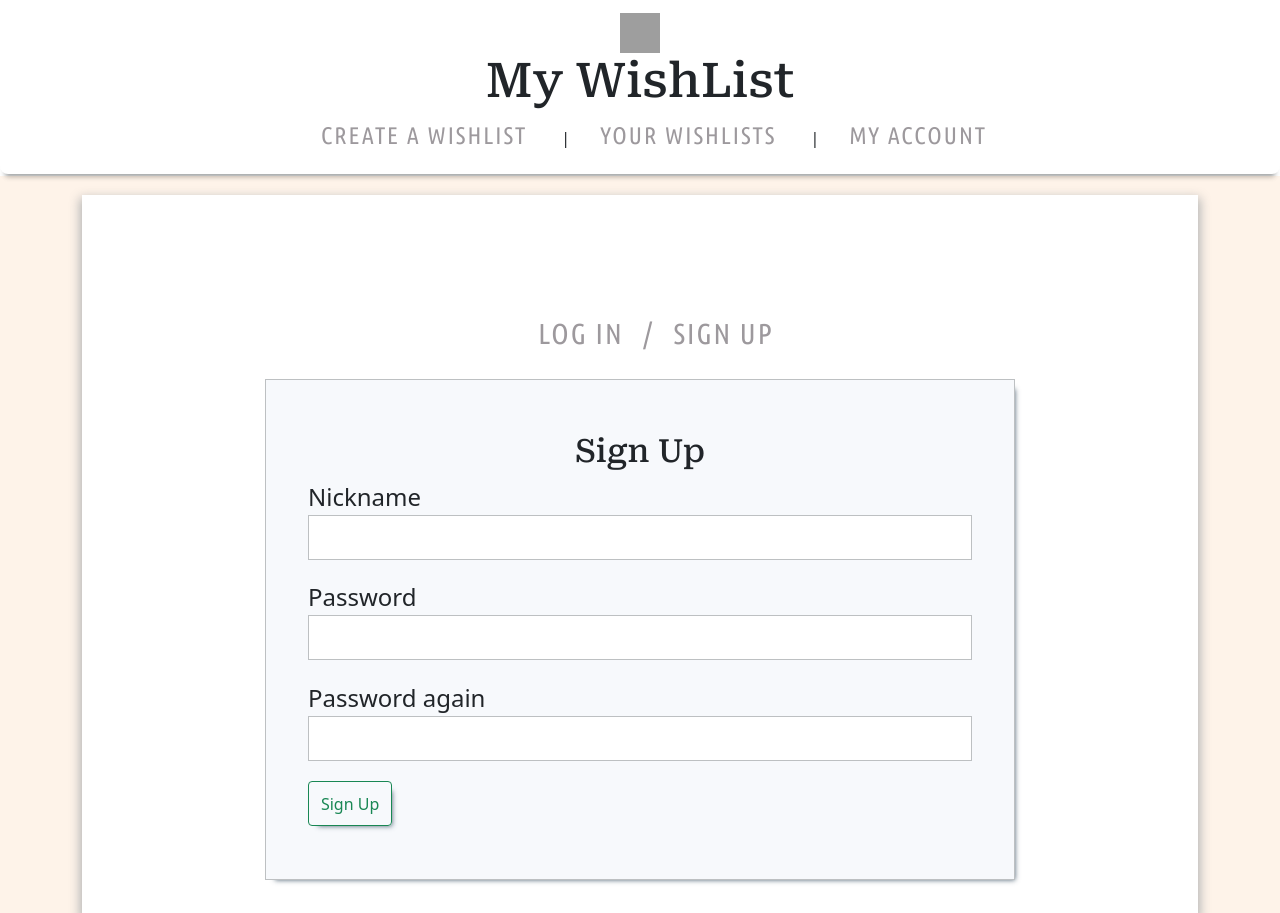
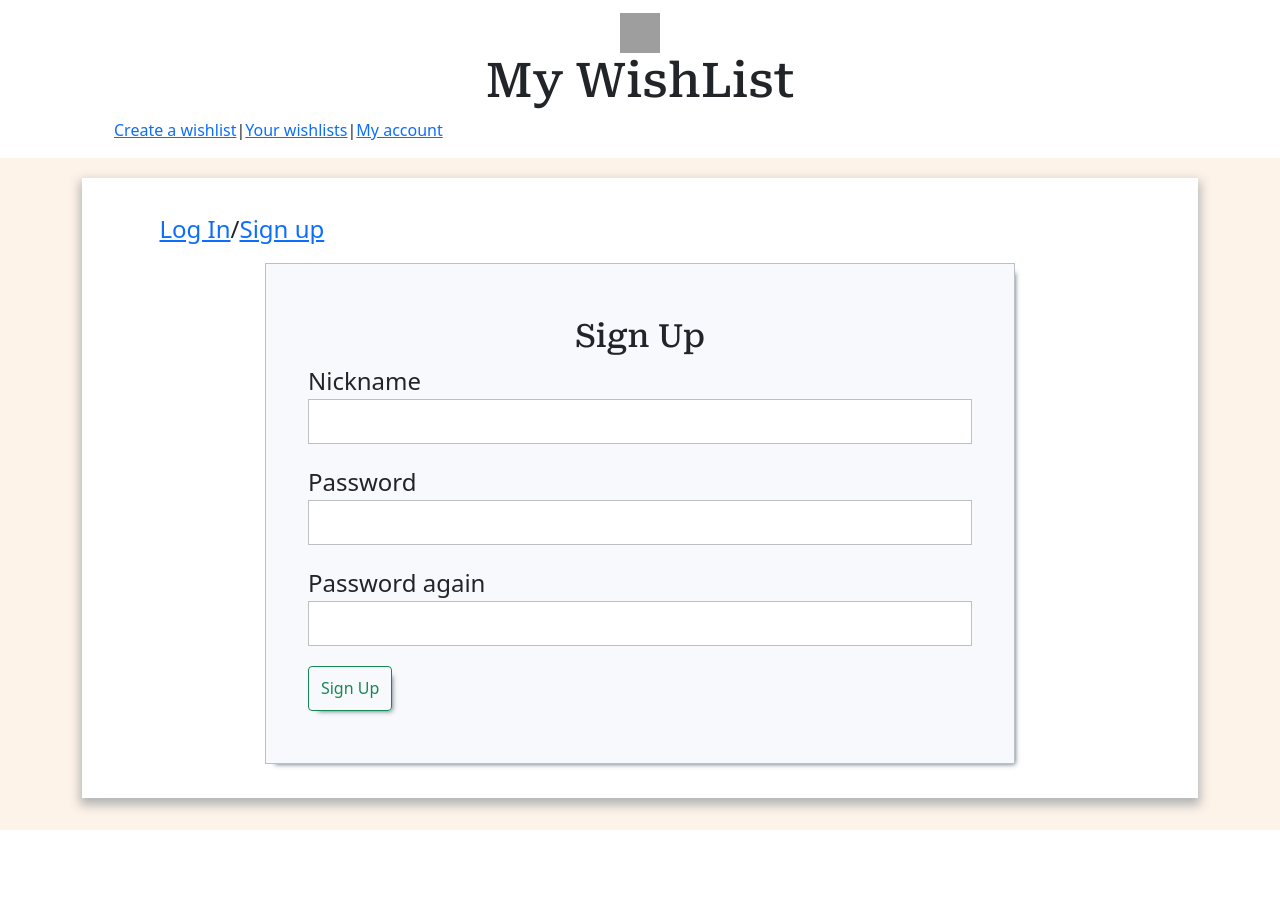
Before and after one commit to AnigalHub/WishList, a Vue app in the folder wish_list.client/: page / in a window 1280 px wide. After the commit the page ends 830 px from the top, so only its background shows below. Built offline with nearby package versions, Linux system fonts and the light colour scheme; grey boxes are pictures that could not be loaded.

Commit message:
стили вынесены в App

```diff
--- a/wish_list.client/src/components/navbar.vue
+++ b/wish_list.client/src/components/navbar.vue
@@ -1,5 +1,5 @@
 <template>
-    <div class="nav">
+    <div id="nav">
         <b-container>
             <ul class="menu-main">
                 <router-link :to="{name: 'CreateWishList'}" tag="a">Create a wishlist</router-link>
@@ -19,51 +19,6 @@
 </script>
 
 <style scoped lang="scss">
-    .nav {
-        width: 100%;
-        height: 56px;
-        margin: 0 auto;
-        box-shadow: 0 8px 5px -5px rgba(99, 101, 102, 0.6);
-        border-radius: 0 0 8px 8px;
-    }
-    .menu-main {
-        text-align: center;
-        background: white;
-    }
-    .menu-main a {
-        text-decoration: none;
-        font-family: 'Ubuntu Condensed', sans-serif;
-        letter-spacing: 2px;
-        position: relative;
-        padding-bottom: 16px;
-        margin: 0 34px 0 30px;
-        font-size: 1.5rem;
-        text-transform: uppercase;
-        display: inline-block;
-        transition: color .2s;
-    }
-    .menu-main a, .menu-main a:visited {color: #9d999d;}
-    .menu-main a.current, .menu-main a:hover{color: #e06565;}
-    .menu-main a:before, .menu-main a:after {
-        content: "";
-        position: absolute;
-        height: 4px;
-        top: auto;
-        right: 50%;
-        bottom: -5px;
-        left: 50%;
-        background: #e06565;
-        transition: .8s;
-    }
-    .menu-main a:hover:before, .menu-main .current:before {left: 0;}
-    .menu-main a:hover:after, .menu-main .current:after {right: 0;}
-    @media (max-width: 550px) {
-        .menu-main {padding-top: 0;}
-        .menu-main li {display: block;}
-        .menu-main li:after {content: none;}
-        .menu-main a {
-            padding: 25px 0 20px;
-            margin: 0 30px;
-        }
-    }
+
+
 </style>
--- a/wish_list.client/src/components/navbarLogInAndSignUp.vue
+++ b/wish_list.client/src/components/navbarLogInAndSignUp.vue
@@ -1,5 +1,5 @@
 <template>
-    <div class="navbarLogInAndSignUp">
+    <div id="navbarLogInAndSignUp">
         <b-container>
             <ul class="menu-main">
                 <router-link :to="{name: 'LogIn'}" tag="a">Log In</router-link>
@@ -17,49 +17,5 @@
 </script>
 
 <style scoped lang="scss">
-    .navbarLogInAndSignUp {
-        width: 100%;
-        margin: 8% auto 1%;
-        height: 56px;
-        border-radius: 0 0 8px 8px;
-    }
-    .menu-main {
-        text-align: center;
-    }
-    .menu-main a,span {
-        text-decoration: none;
-        font-family: 'Ubuntu Condensed', sans-serif;
-        letter-spacing: 2px;
-        position: relative;
-        padding-bottom: 16px;
-        margin: 0 10px;
-        font-size: 1.8rem;
-        text-transform: uppercase;
-        display: inline-block;
-        transition: color .2s;
-    }
-    .menu-main a, .menu-main a:visited,span {color: #9d999d;}
-    .menu-main a.current, .menu-main a:hover{color: #e06565;}
-    .menu-main a:before, .menu-main a:after {
-        content: "";
-        position: absolute;
-        height: 4px;
-        top: auto;
-        right: 50%;
-        bottom: -5px;
-        left: 50%;
-        background: #e06565;
-        transition: .8s;
-    }
-    .menu-main a:hover:before, .menu-main .current:before {left: 0;}
-    .menu-main a:hover:after, .menu-main .current:after {right: 0;}
-    @media (max-width: 550px) {
-        .menu-main {padding-top: 0;}
-        .menu-main li {display: block;}
-        .menu-main li:after {content: none;}
-        .menu-main a {
-            padding: 25px 0 20px;
-            margin: 0 30px;
-        }
-    }
+
 </style>
```
